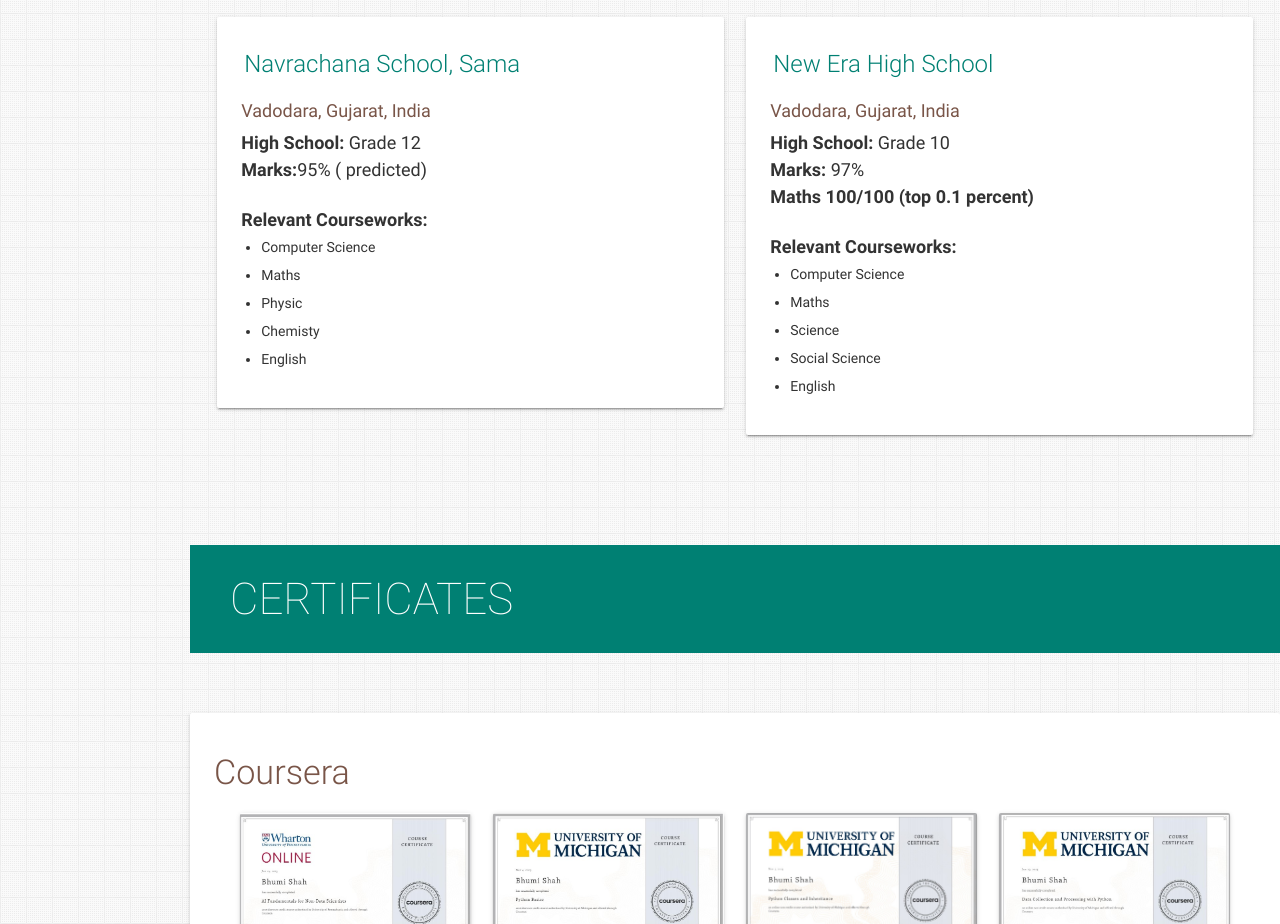
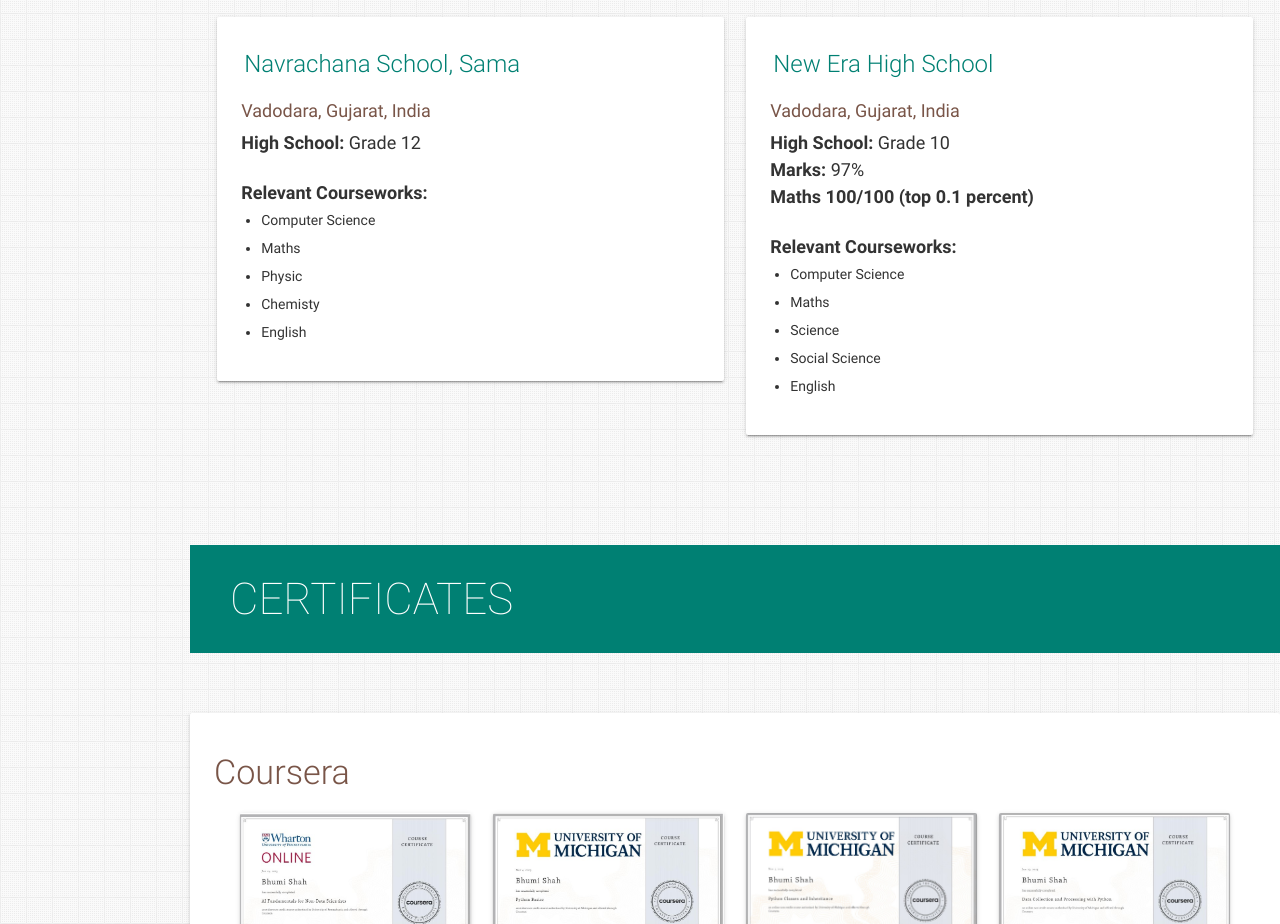
Before and after one commit to bhumi6633/bhumi6633.github.io, a plain HTML site: page index.html in a window 1280 px wide. Shown: the part 3341-4265 px from the top of the page. Drawn offline with nearby package versions, Linux system fonts and the light colour scheme.

Commit message:
Update index.html

```diff
--- a/index.html
+++ b/index.html
@@ -479,7 +479,6 @@
                 <p>
                   <b>High School: </b>Grade 12
                   <br>
-                  <b>Marks:</b>95% ( predicted)
                 </p>
 
                 <ul>
```
